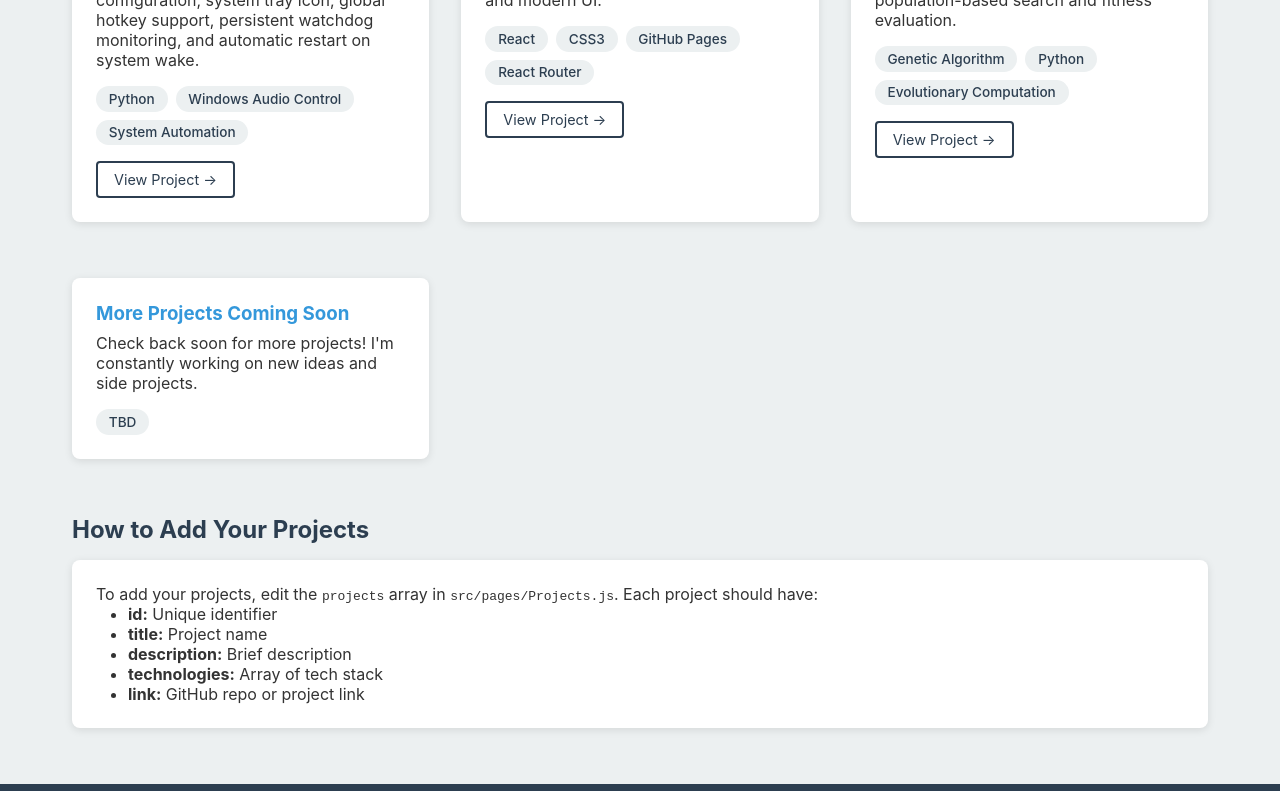
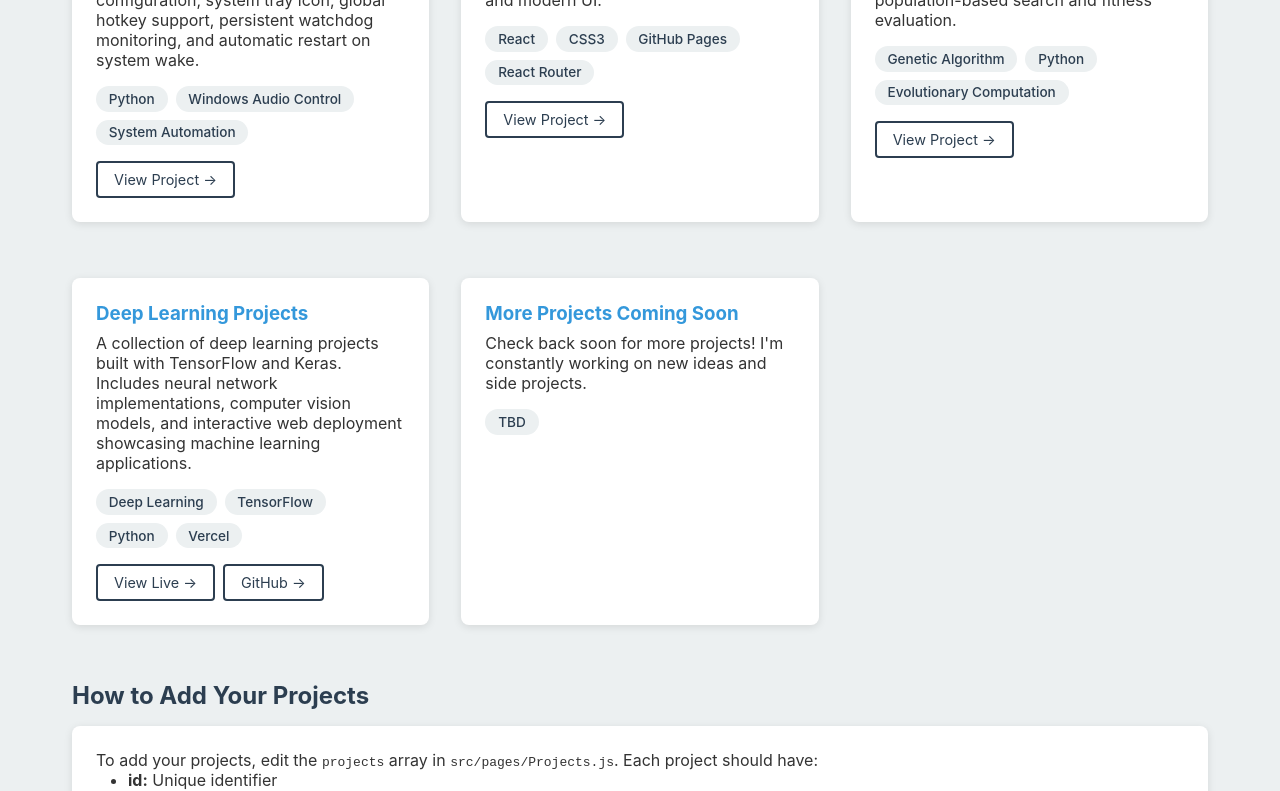
Before and after one commit to AndruTjalas1/Resume, a React (Create React App) app: page /projects in a window 1280 px wide. Shown: the part 420-1211 px from the top of the page. Built offline with nearby package versions, Linux system fonts and the light colour scheme.

Commit message:
Add Deep Learning Projects with live deployment and GitHub links

```diff
--- a/src/pages/Projects.js
+++ b/src/pages/Projects.js
@@ -25,6 +25,14 @@ function Projects() {
     },
     {
       id: 4,
+      title: "Deep Learning Projects",
+      description: "A collection of deep learning projects built with TensorFlow and Keras. Includes neural network implementations, computer vision models, and interactive web deployment showcasing machine learning applications.",
+      technologies: ["Deep Learning", "TensorFlow", "Python", "Vercel"],
+      link: "https://deep-learning-projects-hvkysc8z4-andrus-projects-c70032aa.vercel.app",
+      github: "https://github.com/AndruTjalas1/Deep-Learning-Projects",
+    },
+    {
+      id: 5,
       title: "More Projects Coming Soon",
       description: "Check back soon for more projects! I'm constantly working on new ideas and side projects.",
       technologies: ["TBD"],
@@ -54,10 +62,15 @@ function Projects() {
               ))}
             </div>
             {project.link !== "#" && (
-              <p style={{ marginTop: "1rem" }}>
+              <p style={{ marginTop: "1rem", display: 'flex', gap: '0.5rem' }}>
                 <a href={project.link} target="_blank" rel="noopener noreferrer" className="btn btn-secondary" style={{ padding: '0.5rem 1rem', fontSize: '0.9rem' }}>
-                  View Project →
+                  View {project.github ? "Live" : "Project"} →
                 </a>
+                {project.github && (
+                  <a href={project.github} target="_blank" rel="noopener noreferrer" className="btn btn-secondary" style={{ padding: '0.5rem 1rem', fontSize: '0.9rem' }}>
+                    GitHub →
+                  </a>
+                )}
               </p>
             )}
           </div>
```
